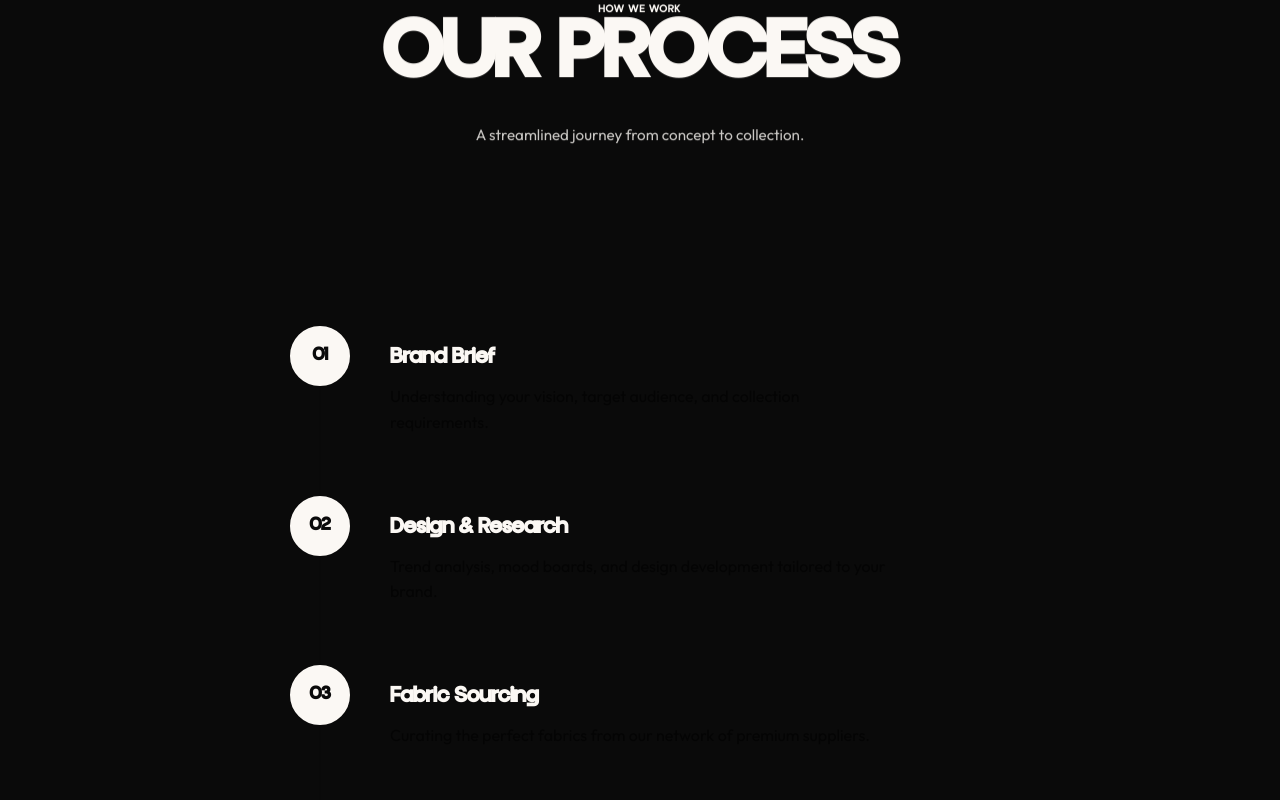
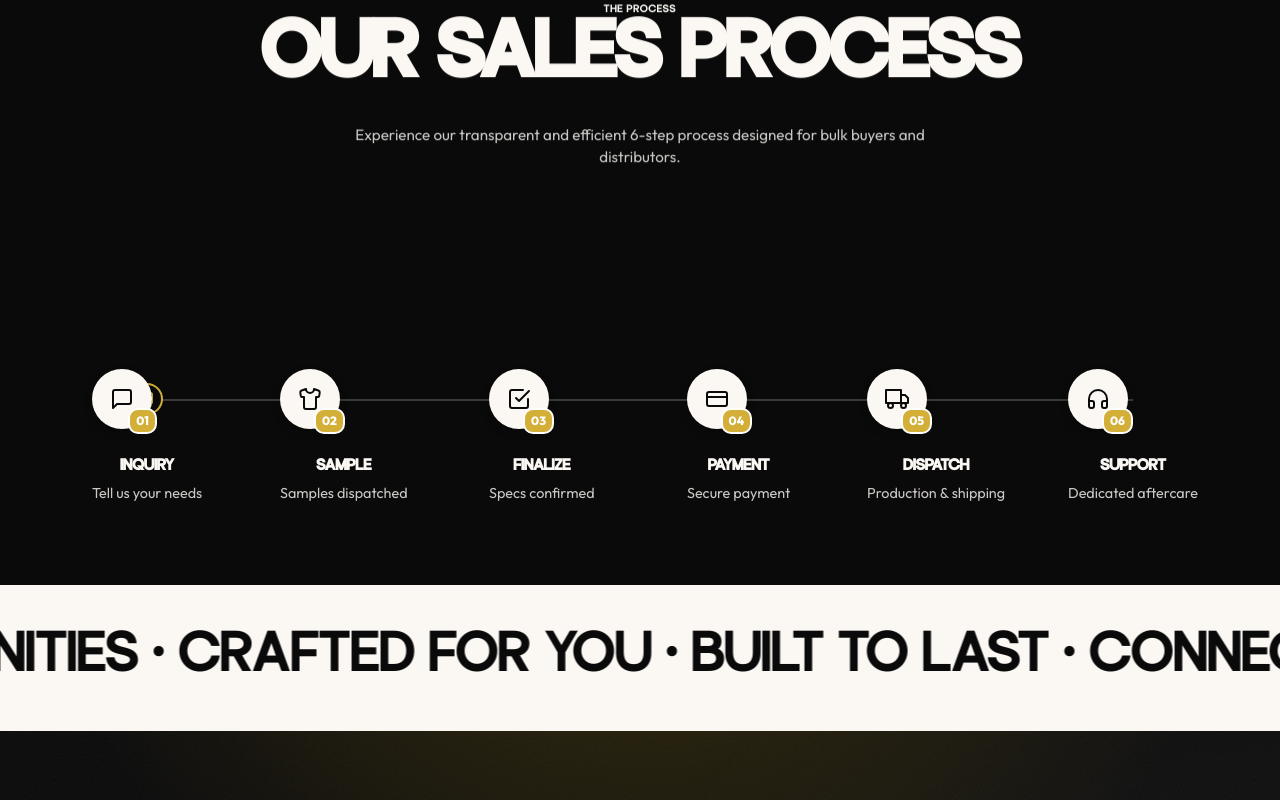
Before and after one commit to PTejasKr/alphaxgen, a Next.js app: page / in a window 1280 px wide. Shown: the part 1960-2760 px from the top of the page. Built offline with nearby package versions, Linux system fonts and the light colour scheme.

Commit message:
feat: use clean vertical timeline for mobile only and restore train layout for desktop with original steps

```diff
--- a/src/components/home/ProcessSection.module.css
+++ b/src/components/home/ProcessSection.module.css
@@ -1,6 +1,6 @@
 .processSection {
   padding: var(--space-xl) clamp(12px, 4vw, 24px);
-  background-color: var(--paper); /* Looks like off-white/cream */
+  background-color: var(--paper);
   color: var(--ink);
   overflow: hidden;
   border-bottom: var(--border-width) solid var(--ink);
@@ -29,102 +29,209 @@
 }
 
 /* ---------------------------------
-   VERTICAL TIMELINE LAYOUT
+   MOBILE CLEAN TIMELINE LAYOUT
+   (Visible only on mobile)
 ---------------------------------- */
-.timelineContainer {
+.mobileCleanTimelineContainer {
   position: relative;
-  max-width: 700px; /* Constrain width for better readability */
+  width: 100%;
+  max-width: 500px;
   margin: 0 auto;
   padding: 20px 0;
 }
 
-.timelineLine {
+@media (min-width: 900px) {
+  .mobileCleanTimelineContainer {
+    display: none;
+  }
+}
+
+.mobileCleanTimelineLine {
   position: absolute;
-  top: 50px; /* 20px padding-top + 30px (half circle) */
-  bottom: 50px; /* 20px padding-bottom + 30px (half circle) */
-  left: 30px; /* Center of the 60px circle */
+  top: 44px; /* 20px padding + 24px half-circle */
+  bottom: 44px;
+  left: 24px; /* Center of 48px circle */
   width: 1px;
   background-color: rgba(0, 0, 0, 0.15); /* Light gray line */
   z-index: 1;
   transform: translateX(-50%);
 }
 
-.stepWrapper {
+.mobileCleanStepWrapper {
   display: flex;
   position: relative;
-  margin-bottom: 60px;
+  margin-bottom: 40px;
   z-index: 2;
   align-items: flex-start;
 }
 
-.stepWrapper:last-child {
+.mobileCleanStepWrapper:last-child {
   margin-bottom: 0;
 }
 
-.stepNumber {
-  width: 60px;
-  height: 60px;
+.mobileCleanStepNumber {
+  width: 48px;
+  height: 48px;
   border-radius: 50%;
   border: 2px solid var(--ink);
   display: flex;
   align-items: center;
   justify-content: center;
   font-family: var(--font-heading), sans-serif;
-  font-size: 1.25rem;
+  font-size: 1rem;
   font-weight: 700;
   flex-shrink: 0;
-  margin-right: 40px;
+  margin-right: 20px;
   background-color: var(--paper);
 }
 
-.stepContent {
-  padding-top: 14px; /* Align title nicely with the center of the 60px circle */
+.mobileCleanStepContent {
+  padding-top: 10px; /* Align title nicely with the center of the 48px circle */
 }
 
-.stepTitle {
+.mobileCleanStepTitle {
   font-family: var(--font-heading), sans-serif;
-  font-size: 1.5rem;
+  font-size: 1.25rem;
   font-weight: 700;
-  margin-bottom: 8px;
+  margin-bottom: 6px;
   color: var(--ink);
 }
 
-.stepDesc {
-  font-size: 1rem;
+.mobileCleanStepDesc {
+  font-size: 0.95rem;
   color: rgba(0, 0, 0, 0.6);
-  line-height: 1.6;
+  line-height: 1.5;
   margin: 0;
   max-width: 500px;
 }
 
-/* Responsive adjustments */
-@media (max-width: 600px) {
-  .stepNumber {
-    width: 48px;
-    height: 48px;
-    font-size: 1rem;
-    margin-right: 20px;
+/* ---------------------------------
+   DESKTOP HORIZONTAL LAYOUT
+   (Visible only on desktop)
+---------------------------------- */
+.desktopTimeline {
+  display: none;
+}
+
+@media (min-width: 900px) {
+  .desktopTimeline {
+    display: flex;
+    justify-content: space-between;
+    position: relative;
+    max-width: 1200px;
+    margin: 0 auto;
+    padding-top: 40px;
   }
 
-  .timelineLine {
-    top: 44px; /* 20px padding + 24px half-circle */
-    bottom: 44px;
-    left: 24px; /* Center of 48px circle */
+  .desktopTrack {
+    position: absolute;
+    top: 70px;
+    left: 8.33%;
+    right: 8.33%;
+    height: 2px;
+    background-color: var(--ink);
+    opacity: 0.2;
+    z-index: 1;
+  }
+
+  .train {
+    position: absolute;
+    top: 54px;
+    left: 8.33%;
+    width: 32px;
+    height: 32px;
+    background-color: var(--paper);
+    color: var(--accent);
+    border: 2px solid var(--accent);
+    border-radius: 50%;
+    display: flex;
+    align-items: center;
+    justify-content: center;
+    z-index: 2;
+    animation: trainMove 15s linear infinite;
+  }
+
+  .train svg {
+    width: 16px;
+    height: 16px;
+    stroke: var(--accent);
+    fill: none;
+  }
+
+  @keyframes trainMove {
+    0% { left: 8.33%; transform: translateX(-50%); }
+    15% { left: 25%; transform: translateX(-50%); }
+    20% { left: 25%; transform: translateX(-50%); }
+    35% { left: 41.66%; transform: translateX(-50%); }
+    40% { left: 41.66%; transform: translateX(-50%); }
+    55% { left: 58.33%; transform: translateX(-50%); }
+    60% { left: 58.33%; transform: translateX(-50%); }
+    75% { left: 75%; transform: translateX(-50%); }
+    80% { left: 75%; transform: translateX(-50%); }
+    95% { left: 91.66%; transform: translateX(-50%); }
+    100% { left: 91.66%; transform: translateX(-50%); }
+  }
+
+  .desktopStep {
+    display: flex;
+    flex-direction: column;
+    align-items: center;
+    text-align: center;
+    width: 16.66%;
+    position: relative;
+    z-index: 5;
+  }
+
+  .desktopStep .stepIconWrap {
+    width: 60px;
+    height: 60px;
+    margin-bottom: 1.5rem;
+    background-color: var(--ink);
+    color: var(--paper);
+    border-radius: 50%;
+    display: flex;
+    align-items: center;
+    justify-content: center;
+    position: relative;
+    box-shadow: 0 4px 10px rgba(0,0,0,0.2);
+  }
+
+  .desktopStep .stepIconWrap svg {
+    width: 24px;
+    height: 24px;
+    stroke: var(--paper);
+    fill: none;
+  }
+
+  .desktopStep .stepNumber {
+    position: absolute;
+    bottom: -5px;
+    right: -5px;
+    background: var(--accent);
+    color: var(--white);
+    font-weight: 800;
+    font-size: 0.75rem;
+    padding: 2px 6px;
+    border-radius: 10px;
+    border: 2px solid var(--white);
   }
 
   .stepContent {
-    padding-top: 10px;
+    max-width: 150px;
   }
 
   .stepTitle {
-    font-size: 1.25rem;
+    font-family: var(--font-heading), sans-serif;
+    font-size: 1.1rem;
+    font-weight: 700;
+    text-transform: uppercase;
+    margin-bottom: 0.25rem;
+    color: var(--ink);
   }
 
   .stepDesc {
-    font-size: 0.95rem;
-  }
-
-  .stepWrapper {
-    margin-bottom: 40px;
+    font-size: 0.9rem;
+    opacity: 0.8;
+    margin: 0;
   }
 }
--- a/src/components/home/ProcessSection.tsx
+++ b/src/components/home/ProcessSection.tsx
@@ -8,70 +8,104 @@ import styles from "./ProcessSection.module.css";
 const steps = [
   {
     id: "01",
-    title: "Brand Brief",
-    desc: "Understanding your vision, target audience, and collection requirements.",
+    title: "Inquiry",
+    desc: "Tell us your needs",
+    icon: (
+      <svg viewBox="0 0 24 24" strokeWidth="2" strokeLinecap="round" strokeLinejoin="round">
+        <path d="M21 15a2 2 0 0 1-2 2H7l-4 4V5a2 2 0 0 1 2-2h14a2 2 0 0 1 2 2z"></path>
+      </svg>
+    ),
   },
   {
     id: "02",
-    title: "Design & Research",
-    desc: "Trend analysis, mood boards, and design development tailored to your brand.",
+    title: "Sample",
+    desc: "Samples dispatched",
+    icon: (
+      <svg viewBox="0 0 24 24" strokeWidth="2" strokeLinecap="round" strokeLinejoin="round">
+        <path d="M20.38 3.46L16 2a4 4 0 01-8 0L3.62 3.46a2 2 0 00-1.34 2.23l.58 3.47a1 1 0 00.99.84H6v10c0 1.1.9 2 2 2h8a2 2 0 002-2V10h2.15a1 1 0 00.99-.84l.58-3.47a2 2 0 00-1.34-2.23z"></path>
+      </svg>
+    ),
   },
   {
     id: "03",
-    title: "Fabric Sourcing",
-    desc: "Curating the perfect fabrics from our network of premium suppliers.",
+    title: "Finalize",
+    desc: "Specs confirmed",
+    icon: (
+      <svg viewBox="0 0 24 24" strokeWidth="2" strokeLinecap="round" strokeLinejoin="round">
+        <path d="M9 11l3 3L22 4"></path>
+        <path d="M21 12v7a2 2 0 0 1-2 2H5a2 2 0 0 1-2-2V5a2 2 0 0 1 2-2h11"></path>
+      </svg>
+    ),
   },
   {
     id: "04",
-    title: "Sampling",
-    desc: "Creating prototypes with multiple iterations until perfect fit and finish.",
+    title: "Payment",
+    desc: "Secure payment",
+    icon: (
+      <svg viewBox="0 0 24 24" strokeWidth="2" strokeLinecap="round" strokeLinejoin="round">
+        <rect x="2" y="5" width="20" height="14" rx="2"></rect>
+        <line x1="2" y1="10" x2="22" y2="10"></line>
+      </svg>
+    ),
   },
   {
     id: "05",
-    title: "Production",
-    desc: "Bulk manufacturing with strict quality control at every stage.",
+    title: "Dispatch",
+    desc: "Production & shipping",
+    icon: (
+      <svg viewBox="0 0 24 24" strokeWidth="2" strokeLinecap="round" strokeLinejoin="round">
+        <rect x="1" y="3" width="15" height="13"></rect>
+        <polygon points="16 8 20 8 23 11 23 16 16 16 16 8"></polygon>
+        <circle cx="5.5" cy="18.5" r="2.5"></circle>
+        <circle cx="18.5" cy="18.5" r="2.5"></circle>
+      </svg>
+    ),
   },
   {
     id: "06",
-    title: "Quality Check",
-    desc: "Rigorous multi-point inspection ensuring export-ready standards.",
+    title: "Support",
+    desc: "Dedicated aftercare",
+    icon: (
+      <svg viewBox="0 0 24 24" strokeWidth="2" strokeLinecap="round" strokeLinejoin="round">
+        <path d="M3 18v-6a9 9 0 0 1 18 0v6"></path>
+        <path d="M21 19a2 2 0 0 1-2 2h-1a2 2 0 0 1-2-2v-3a2 2 0 0 1 2-2h3zM3 19a2 2 0 0 0 2 2h1a2 2 0 0 0 2-2v-3a2 2 0 0 0-2-2H3z"></path>
+      </svg>
+    ),
   }
 ];
 
-const ProcessStep = ({ step }: { step: { id: string; title: string; desc: string } }) => {
+const MobileCleanStep = ({ step }: { step: { id: string; title: string; desc: string; icon: React.ReactNode } }) => {
   return (
     <motion.div
-      className={styles.stepWrapper}
+      className={styles.mobileCleanStepWrapper}
       initial="hidden"
       whileInView="visible"
       viewport={{ once: false, margin: "-10% 0px -40% 0px" }}
       variants={{
-        hidden: { opacity: 0.5 },
+        hidden: { opacity: 0.7 },
         visible: { opacity: 1 }
       }}
       transition={{ duration: 0.3 }}
     >
       <motion.div
-        className={styles.stepNumber}
+        className={styles.mobileCleanStepNumber}
         variants={{
           hidden: {
             backgroundColor: "transparent",
-            color: "var(--ink)",
-            borderColor: "var(--ink)"
+            color: "var(--ink)"
           },
           visible: {
             backgroundColor: "var(--ink)",
-            color: "var(--paper)",
-            borderColor: "var(--ink)"
+            color: "var(--paper)"
           }
         }}
         transition={{ duration: 0.3 }}
       >
         {step.id}
       </motion.div>
-      <div className={styles.stepContent}>
-        <h3 className={styles.stepTitle}>{step.title}</h3>
-        <p className={styles.stepDesc}>{step.desc}</p>
+      <div className={styles.mobileCleanStepContent}>
+        <h3 className={styles.mobileCleanStepTitle}>{step.title}</h3>
+        <p className={styles.mobileCleanStepDesc}>{step.desc}</p>
       </div>
     </motion.div>
   );
@@ -82,18 +116,50 @@ export function ProcessSection({ compactBottom = false }: { compactBottom?: bool
     <section className={`${styles.processSection} ${compactBottom ? styles.compactBottom : ''}`}>
       <Reveal>
         <div className={styles.header}>
-          <div className="text-small">How We Work</div>
-          <h2 className="display-lg">Our Process</h2>
+          <div className="text-small">The Process</div>
+          <h2 className="display-lg">Our Sales Process</h2>
           <p className={styles.subtitle}>
-            A streamlined journey from concept to collection.
+            Experience our transparent and efficient 6-step process designed for bulk buyers and distributors.
           </p>
         </div>
       </Reveal>
 
-      <div className={styles.timelineContainer}>
-        <div className={styles.timelineLine}></div>
+      {/* Mobile Clean Timeline Layout (only visible on mobile) */}
+      <div className={styles.mobileCleanTimelineContainer}>
+        <div className={styles.mobileCleanTimelineLine}></div>
         {steps.map((step) => (
-          <ProcessStep key={step.id} step={step} />
+          <MobileCleanStep key={step.id} step={step} />
+        ))}
+      </div>
+
+      {/* Desktop Horizontal Layout (only visible on desktop) */}
+      <div className={styles.desktopTimeline}>
+        <div className={styles.desktopTrack}></div>
+        <div className={styles.train}>
+          <svg viewBox="0 0 24 24" strokeWidth="2" strokeLinecap="round" strokeLinejoin="round">
+            <rect x="4" y="3" width="16" height="16" rx="2" ry="2"></rect>
+            <path d="M4 11h16"></path>
+            <path d="M12 3v8"></path>
+            <path d="M8 19l-2 3"></path>
+            <path d="M16 19l2 3"></path>
+            <path d="M9 15h0"></path>
+            <path d="M15 15h0"></path>
+          </svg>
+        </div>
+
+        {steps.map((step, index) => (
+          <div key={step.id} className={styles.desktopStep}>
+            <Reveal delay={index * 100}>
+              <div className={styles.stepIconWrap}>
+                {step.icon}
+                <div className={styles.stepNumber}>{step.id}</div>
+              </div>
+              <div className={styles.stepContent}>
+                <h3 className={styles.stepTitle}>{step.title}</h3>
+                <p className={styles.stepDesc}>{step.desc}</p>
+              </div>
+            </Reveal>
+          </div>
         ))}
       </div>
     </section>
```
